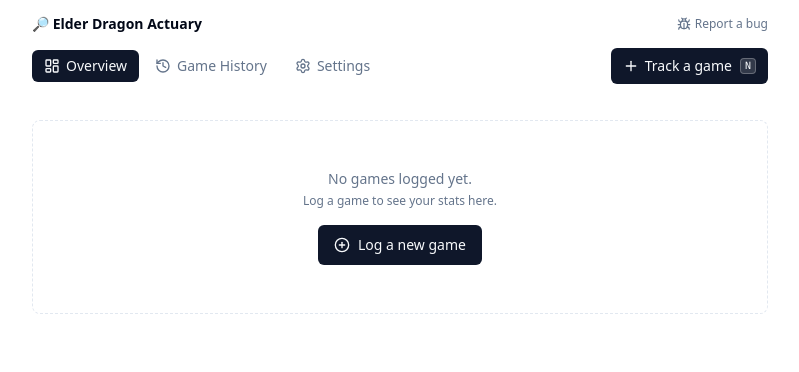
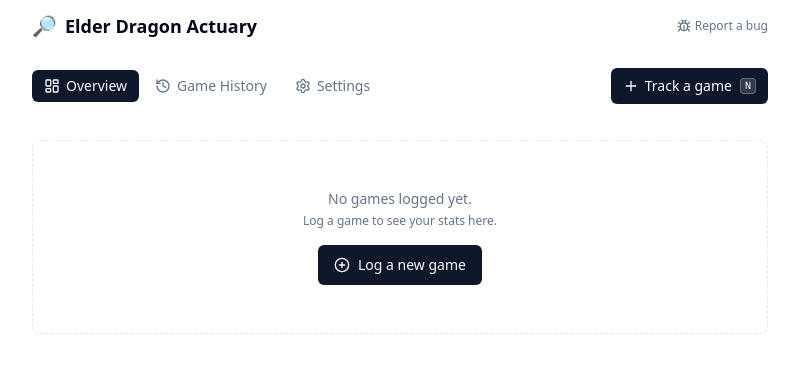
Before and after one commit to aayushpi/elderdragonactuary, a React (Vite) app: page / in a window 1280 px wide. Shown: the top 372 px of the page, without its empty margins (240-1039 px from the left). Built offline with nearby package versions, Linux system fonts and the light colour scheme.

Commit message:
chore: favicon 🔎; enlarge nav title; update bug link

```diff
--- a/index.html
+++ b/index.html
@@ -2,7 +2,7 @@
 <html lang="en">
   <head>
     <meta charset="UTF-8" />
-    <link rel="icon" type="image/svg+xml" href="/vite.svg" />
+    <link rel="icon" type="image/svg+xml" href="/favicon.svg" />
     <meta name="viewport" content="width=device-width, initial-scale=1.0" />
     <title>Elder Dragon Actuary</title>
   </head>
--- a/src/components/Nav.tsx
+++ b/src/components/Nav.tsx
@@ -18,12 +18,20 @@ export function Nav({ currentView, onNavigate }: NavProps) {
   return (
     <nav className="sticky top-0 z-50 bg-background">
       <div className="container mx-auto max-w-3xl px-4">
-        <div className="flex items-center justify-between h-12">
-          <span className="font-bold text-sm shrink-0">🔎 Elder Dragon Actuary</span>
-          <button className="flex items-center gap-1 text-xs text-muted-foreground hover:text-foreground transition-colors">
+        <div className="flex items-center justify-between py-3 mb-4">
+          <span className="font-bold text-lg shrink-0">
+            <span role="img" aria-label="Search" className="mr-2 text-xl">🔎</span>
+            Elder Dragon Actuary
+          </span>
+          <a
+            href="https://github.com/aayushpi/elderdragonactuary/issues/new"
+            target="_blank"
+            rel="noopener noreferrer"
+            className="flex items-center gap-1 text-xs text-muted-foreground hover:text-foreground transition-colors"
+          >
             <Bug className="h-3.5 w-3.5" />
             Report a bug
-          </button>
+          </a>
         </div>
         <div className="flex items-center justify-between pb-3">
           <div className="flex gap-1">
```
Also changed, not shown: public/favicon.svg (added).
